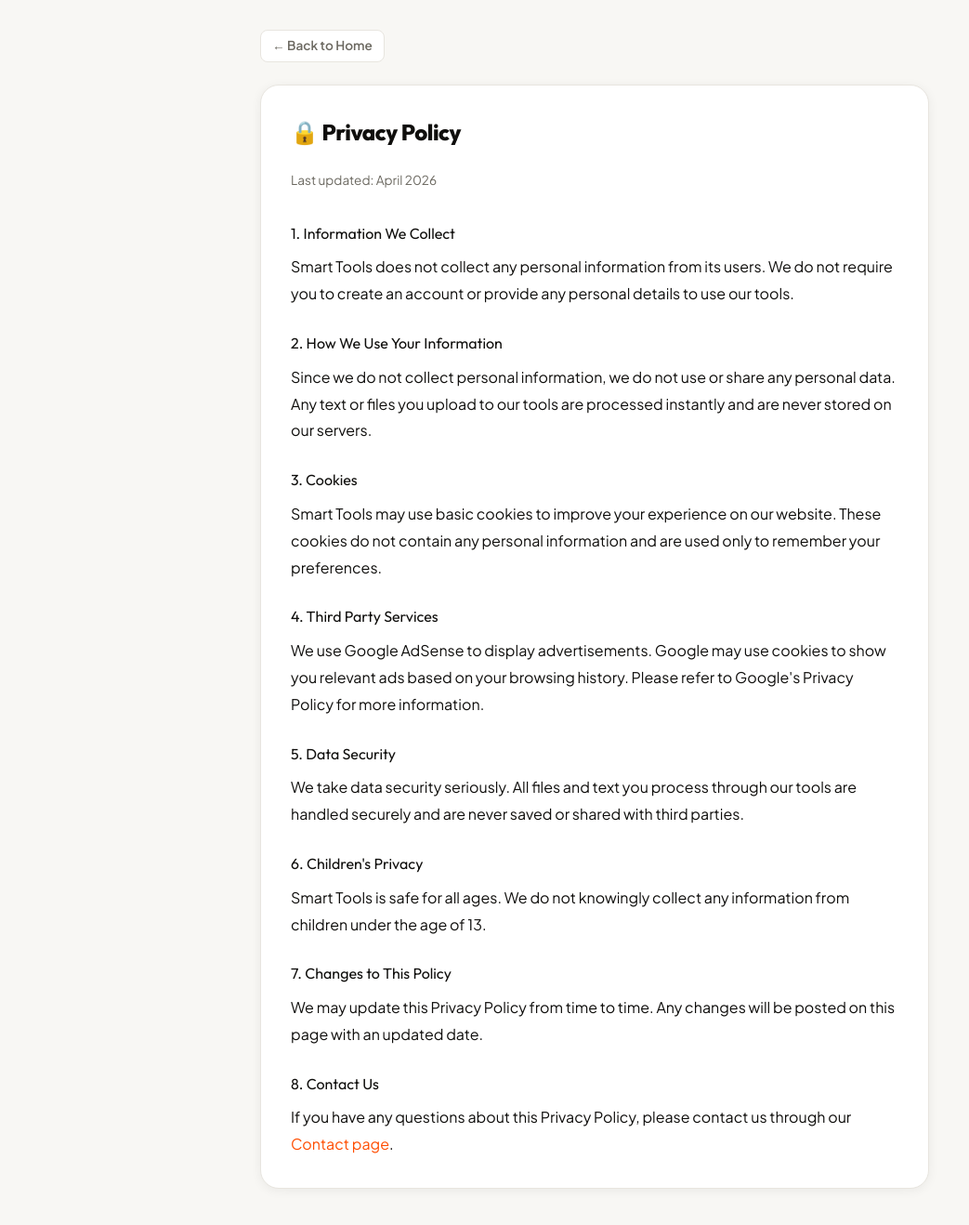
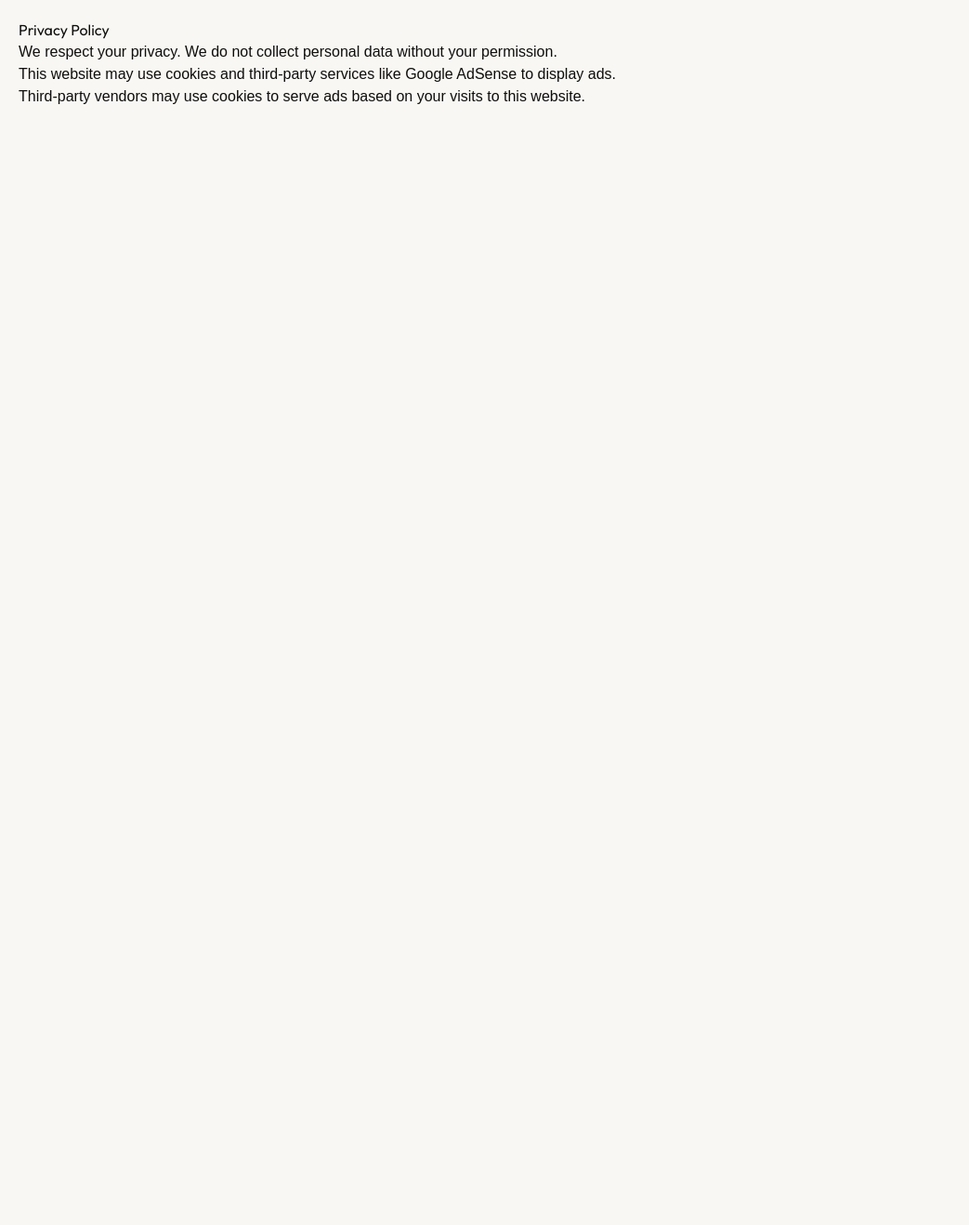
Before and after one commit to athersaud-smart-tools/smart-tools, a Next.js app: page /privacy-policy in a window 1280 px wide. Shown: the top 1318 px of the page at 93% size, without its empty margins (0-1043 px from the left). After the commit the page ends 800 px from the top, so only its background shows below. Built offline with nearby package versions, Linux system fonts and the light colour scheme.

Commit message:
updated site for adsense

```diff
--- a/app/about/page.tsx
+++ b/app/about/page.tsx
@@ -1,57 +1,18 @@
-import Link from "next/link";
-
-export const metadata = {
-  title: "About Us - Smart Tools",
-  description: "Learn about Smart Tools — free online tools for everyone.",
-};
-
 export default function About() {
   return (
-    <main className="page-wrap">
-      <div style={{ maxWidth: 720, margin: "0 auto" }}>
-        <Link href="/" className="btn-back">← Back to Home</Link>
+    <main style={{ padding: "20px", fontFamily: "Arial" }}>
+      <h1>About Us</h1>
 
-        <div className="tool-container" style={{ maxWidth: 720 }}>
-          <h1>👋 About Smart Tools</h1>
+      <p>
+        Smart Tools is a free platform that provides simple and useful online
+        tools for everyone. Our mission is to make digital tools accessible and
+        easy to use.
+      </p>
 
-          <div style={{ display: "flex", flexDirection: "column", gap: "1.5rem", color: "var(--ink)", lineHeight: 1.8 }}>
-
-            <div style={{ background: "var(--bg)", borderRadius: 12, padding: "1.5rem", border: "1.5px solid var(--border)" }}>
-              <p style={{ fontSize: "1.1rem" }}>
-                Smart Tools is a free collection of everyday online tools designed to help people work faster and smarter — without paying anything.
-              </p>
-            </div>
-
-            <div>
-              <h3 style={{ marginBottom: "0.5rem" }}>🚀 Our Mission</h3>
-              <p>We believe that powerful tools should be free and accessible to everyone. Whether you need to resize an image, improve your writing with AI, test your typing speed, or merge PDF files — we have got you covered, completely free.</p>
-            </div>
-
-            <div>
-              <h3 style={{ marginBottom: "0.5rem" }}>🛠️ Our Tools</h3>
-              <p>We currently offer the following free tools:</p>
-              <ul style={{ marginTop: "0.5rem", paddingLeft: "1.5rem", display: "flex", flexDirection: "column", gap: "0.4rem" }}>
-                <li>🤖 AI Text Improver — rewrite and improve your text instantly</li>
-                <li>🖼️ Image Resizer — resize any image to any size</li>
-                <li>⚡ Image Compressor — reduce image file size</li>
-                <li>⌨️ Typing Speed Test — find out how fast you type</li>
-                <li>📄 PDF Merge — combine multiple PDFs into one</li>
-              </ul>
-            </div>
-
-            <div>
-              <h3 style={{ marginBottom: "0.5rem" }}>💡 Why Free?</h3>
-              <p>We keep our tools free by showing non-intrusive advertisements. This allows us to cover our costs while keeping all tools completely free for our users.</p>
-            </div>
-
-            <div>
-              <h3 style={{ marginBottom: "0.5rem" }}>📬 Get In Touch</h3>
-              <p>Have a suggestion for a new tool or found a bug? We would love to hear from you! Visit our <Link href="/contact" style={{ color: "var(--accent)" }}>Contact page</Link> to get in touch.</p>
-            </div>
-
-          </div>
-        </div>
-      </div>
+      <p>
+        We are constantly adding new tools and guides to help users improve
+        productivity and complete tasks faster.
+      </p>
     </main>
   );
 }
--- /dev/null
+++ b/app/blog/page.tsx
@@ -0,0 +1,25 @@
+export default function Blog() {
+  return (
+    <main style={{ padding: "20px", fontFamily: "Arial" }}>
+      <h1>Blog</h1>
+
+      <h2>Best Free Online Tools in 2026</h2>
+      <p>
+        Online tools are becoming essential for everyday tasks. From calculators
+        to converters, these tools help save time and improve productivity.
+      </p>
+
+      <h2>How to Use Online Calculators Efficiently</h2>
+      <p>
+        Online calculators are useful for quick calculations. You can use them
+        for math, finance, and even conversions.
+      </p>
+
+      <h2>Top Productivity Tools for Students</h2>
+      <p>
+        Students can benefit from tools that help with time management,
+        calculations, and quick research.
+      </p>
+    </main>
+  );
+}
--- a/app/privacy-policy/page.tsx
+++ b/app/privacy-policy/page.tsx
@@ -1,65 +1,22 @@
-import Link from "next/link";
-
-export const metadata = {
-  title: "Privacy Policy - Smart Tools",
-  description: "Privacy Policy for Smart Tools website.",
-};
-
 export default function PrivacyPolicy() {
   return (
-    <main className="page-wrap">
-      <div style={{ maxWidth: 720, margin: "0 auto" }}>
-        <Link href="/" className="btn-back">← Back to Home</Link>
+    <main style={{ padding: "20px", fontFamily: "Arial" }}>
+      <h1>Privacy Policy</h1>
 
-        <div className="tool-container" style={{ maxWidth: 720 }}>
-          <h1>🔒 Privacy Policy</h1>
-          <p style={{ color: "var(--ink2)", fontSize: "0.85rem", marginBottom: "2rem" }}>Last updated: April 2026</p>
+      <p>
+        We respect your privacy. We do not collect personal data without your
+        permission.
+      </p>
 
-          <div style={{ display: "flex", flexDirection: "column", gap: "1.5rem", color: "var(--ink)", lineHeight: 1.8 }}>
+      <p>
+        This website may use cookies and third-party services like Google
+        AdSense to display ads.
+      </p>
 
-            <div>
-              <h3 style={{ marginBottom: "0.5rem" }}>1. Information We Collect</h3>
-              <p>Smart Tools does not collect any personal information from its users. We do not require you to create an account or provide any personal details to use our tools.</p>
-            </div>
-
-            <div>
-              <h3 style={{ marginBottom: "0.5rem" }}>2. How We Use Your Information</h3>
-              <p>Since we do not collect personal information, we do not use or share any personal data. Any text or files you upload to our tools are processed instantly and are never stored on our servers.</p>
-            </div>
-
-            <div>
-              <h3 style={{ marginBottom: "0.5rem" }}>3. Cookies</h3>
-              <p>Smart Tools may use basic cookies to improve your experience on our website. These cookies do not contain any personal information and are used only to remember your preferences.</p>
-            </div>
-
-            <div>
-              <h3 style={{ marginBottom: "0.5rem" }}>4. Third Party Services</h3>
-              <p>We use Google AdSense to display advertisements. Google may use cookies to show you relevant ads based on your browsing history. Please refer to Google's Privacy Policy for more information.</p>
-            </div>
-
-            <div>
-              <h3 style={{ marginBottom: "0.5rem" }}>5. Data Security</h3>
-              <p>We take data security seriously. All files and text you process through our tools are handled securely and are never saved or shared with third parties.</p>
-            </div>
-
-            <div>
-              <h3 style={{ marginBottom: "0.5rem" }}>6. Children's Privacy</h3>
-              <p>Smart Tools is safe for all ages. We do not knowingly collect any information from children under the age of 13.</p>
-            </div>
-
-            <div>
-              <h3 style={{ marginBottom: "0.5rem" }}>7. Changes to This Policy</h3>
-              <p>We may update this Privacy Policy from time to time. Any changes will be posted on this page with an updated date.</p>
-            </div>
-
-            <div>
-              <h3 style={{ marginBottom: "0.5rem" }}>8. Contact Us</h3>
-              <p>If you have any questions about this Privacy Policy, please contact us through our <Link href="/contact" style={{ color: "var(--accent)" }}>Contact page</Link>.</p>
-            </div>
-
-          </div>
-        </div>
-      </div>
+      <p>
+        Third-party vendors may use cookies to serve ads based on your visits to
+        this website.
+      </p>
     </main>
   );
 }
--- /dev/null
+++ b/app/terms/page.tsx
@@ -0,0 +1,12 @@
+export default function Terms() {
+  return (
+    <main style={{ padding: "20px", fontFamily: "Arial" }}>
+      <h1>Terms and Conditions</h1>
+
+      <p>
+        By using this website, you agree to our terms and conditions. All tools
+        are provided for general use without guarantees.
+      </p>
+    </main>
+  );
+}
```
